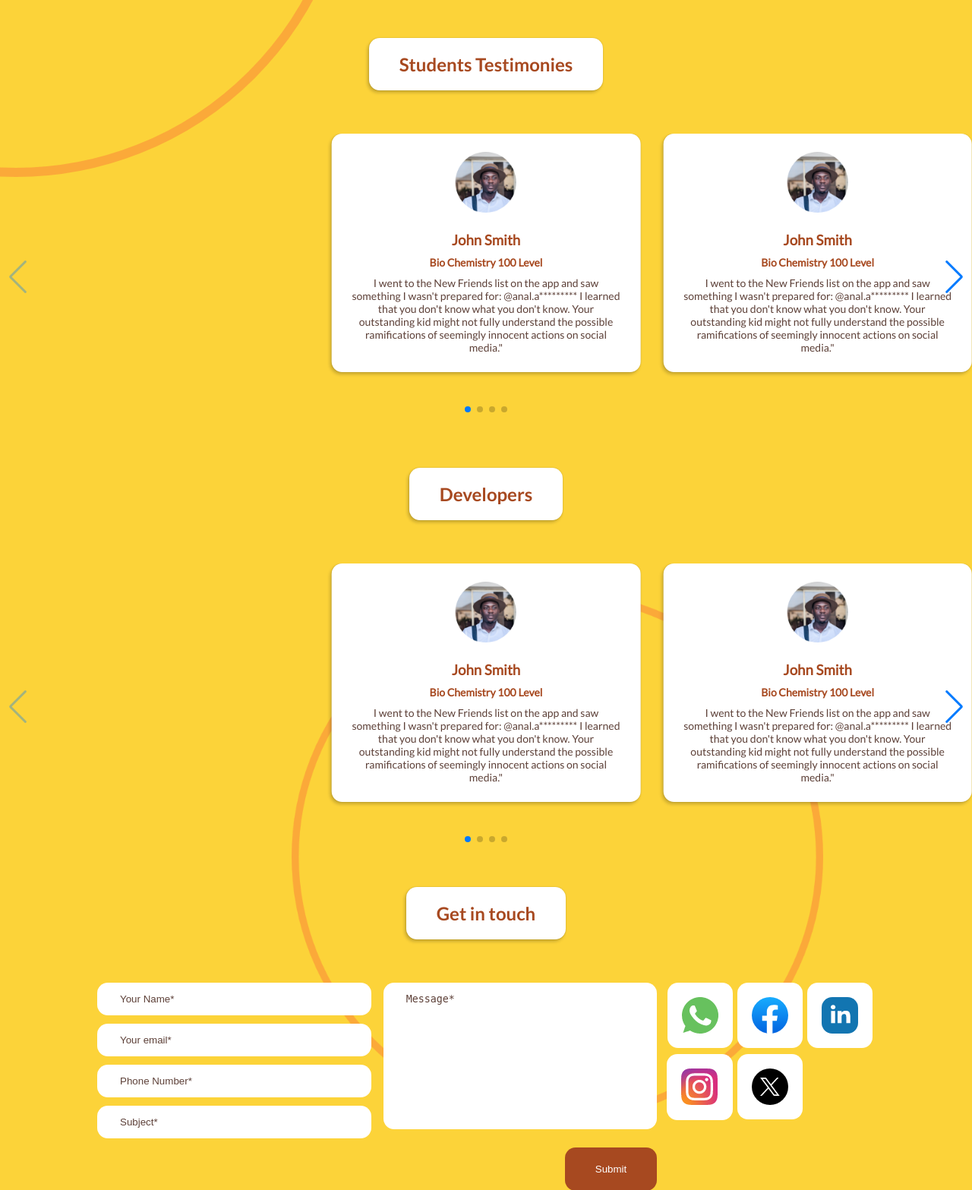
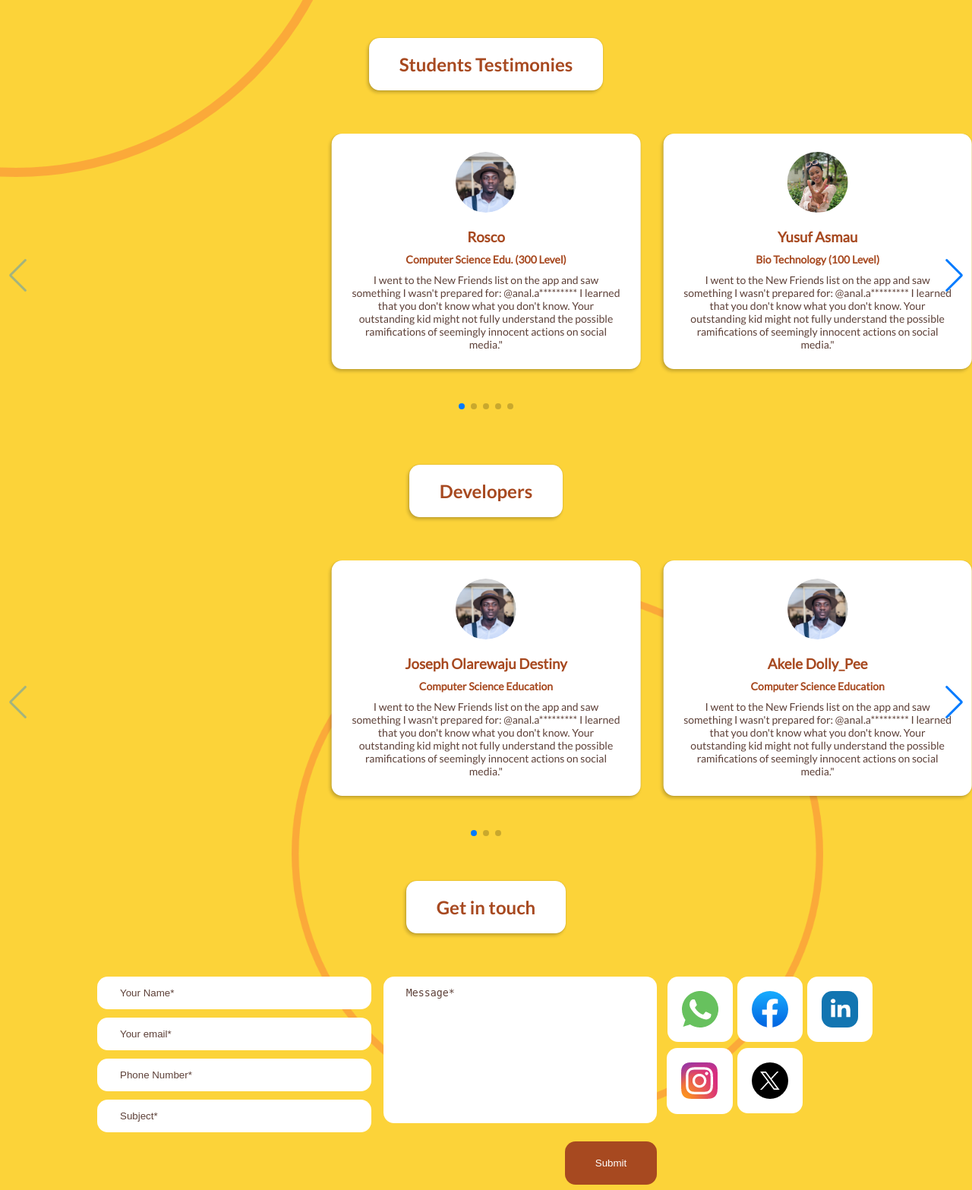
Before and after one commit to Akojiflash/FUL-GST-QUIZ, a PHP site: page /GstQuizSite/ in a window 1280 px wide. Shown: the part 1324-2891 px from the top of the page at 76% size. Run offline with PHP 8.4, Linux system fonts and the light colour scheme.

Commit message:
i updated the pictures on the home-page

```diff
--- a/css/styles.css
+++ b/css/styles.css
@@ -236,12 +236,13 @@ figure figcaption p {
     position: relative;
 }
 
-.Students-testimonies__img-container {
+.Students-testimonies__img-container{
     width: 80px;
     aspect-ratio: 1/1;
     border-radius: 200px;
     line-height: none;
-    margin-bottom: 1.375rem;
+    margin-bottom: 1.325rem;
+    overflow: hidden;
 }
 
 p {
--- a/home.php
+++ b/home.php
@@ -120,13 +120,29 @@
             <h2>Students Testimonies</h2>
             <div class="swiper mySwiper">
                 <div class="Testimonies-article__wrapper swiper-wrapper">
-                    <article class="row swiper-slide">
+                <article class="row swiper-slide">
                         <div class="Students-testimonies__img-container">
                             <img class="Students-testimonies__img" src="images/Rectangle 12.png" alt="">
                         </div>
                         <div class="Testimonies-article_text-container">
-                            <h3>John Smith</h3>
-                            <p class="department">Bio Chemistry 100 Level</p>
+                            <h3>Rosco</h3>
+                            <p class="department">Computer Science Edu. (300 Level)</p>
+                            <p>
+                                I went to the New Friends list on the app and saw something I wasn't prepared for:
+                                @anal.a*********
+                                I learned that you don't know what you don't know. Your outstanding kid might not fully
+                                understand the possible ramifications of seemingly innocent actions on social media."
+                            </p>
+                        </div>
+                    </article>
+
+                    <article class="row swiper-slide">
+                        <div class="Students-testimonies__img-container">
+                            <img class="Students-testimonies__img" src="images/Asmau.jpg" alt="">
+                        </div>
+                        <div class="Testimonies-article_text-container">
+                            <h3>Yusuf Asmau</h3>
+                            <p class="department">Bio Technology (100 Level)</p>
                             <p>
                                 I went to the New Friends list on the app and saw something I wasn't prepared for:
                                 @anal.a*********
@@ -137,11 +153,11 @@
                     </article>
                     <article class="row swiper-slide">
                         <div class="Students-testimonies__img-container">
-                            <img class="Students-testimonies__img" src="images/Rectangle 12.png" alt="">
+                            <img class="Students-testimonies__img" src="images/Arome.jpg" alt="">
                         </div>
                         <div class="Testimonies-article_text-container">
-                            <h3>John Smith</h3>
-                            <p class="department">Bio Chemistry 100 Level</p>
+                            <h3>Aikoye Arome</h3>
+                            <p class="department">Mathematics Edu. (100 Level)</p>
                             <p>
                                 I went to the New Friends list on the app and saw something I wasn't prepared for:
                                 @anal.a*********
@@ -152,11 +168,11 @@
                     </article>
                     <article class="row swiper-slide">
                         <div class="Students-testimonies__img-container">
-                            <img class="Students-testimonies__img" src="images/Rectangle 12.png" alt="">
+                            <img class="Students-testimonies__img" src="images/Treasure.jpg" alt="">
                         </div>
                         <div class="Testimonies-article_text-container">
-                            <h3>John Smith</h3>
-                            <p class="department">Bio Chemistry 100 Level</p>
+                            <h3>Treasure</h3>
+                            <p class="department">Bio Technology (100 Level)</p>
                             <p>
                                 I went to the New Friends list on the app and saw something I wasn't prepared for:
                                 @anal.a*********
@@ -165,13 +181,14 @@
                             </p>
                         </div>
                     </article>
+
                     <article class="row swiper-slide">
                         <div class="Students-testimonies__img-container">
-                            <img class="Students-testimonies__img" src="images/Rectangle 12.png" alt="">
+                            <img class="Students-testimonies__img" src="images/Damola.jpg" alt="">
                         </div>
                         <div class="Testimonies-article_text-container">
-                            <h3>John Smith</h3>
-                            <p class="department">Bio Chemistry 100 Level</p>
+                            <h3>Damola Isreal</h3>
+                            <p class="department">Bio Technology (100 Level)</p>
                             <p>
                                 I went to the New Friends list on the app and saw something I wasn't prepared for:
                                 @anal.a*********
@@ -200,8 +217,8 @@
                             <img class="Students-testimonies__img" src="images/Rectangle 12.png" alt="">
                         </div>
                         <div class="Testimonies-article_text-container">
-                            <h3>John Smith</h3>
-                            <p class="department">Bio Chemistry 100 Level</p>
+                            <h3>Joseph Olarewaju Destiny</h3>
+                            <p class="department">Computer Science Education</p>
                             <p>
                                 I went to the New Friends list on the app and saw something I wasn't prepared for:
                                 @anal.a*********
@@ -215,8 +232,8 @@
                             <img class="Students-testimonies__img" src="images/Rectangle 12.png" alt="">
                         </div>
                         <div class="Testimonies-article_text-container">
-                            <h3>John Smith</h3>
-                            <p class="department">Bio Chemistry 100 Level</p>
+                            <h3>Akele Dolly_Pee</h3>
+                            <p class="department">Computer Science Education</p>
                             <p>
                                 I went to the New Friends list on the app and saw something I wasn't prepared for:
                                 @anal.a*********
@@ -230,8 +247,8 @@
                             <img class="Students-testimonies__img" src="images/Rectangle 12.png" alt="">
                         </div>
                         <div class="Testimonies-article_text-container">
-                            <h3>John Smith</h3>
-                            <p class="department">Bio Chemistry 100 Level</p>
+                            <h3>Ameh David</h3>
+                            <p class="department">Computer Science Education</p>
                             <p>
                                 I went to the New Friends list on the app and saw something I wasn't prepared for:
                                 @anal.a*********
@@ -240,7 +257,7 @@
                             </p>
                         </div>
                     </article>
-                    <article class="row swiper-slide">
+                    <!-- <article class="row swiper-slide">
                         <div class="Students-testimonies__img-container">
                             <img class="Students-testimonies__img" src="images/Rectangle 12.png" alt="">
                         </div>
@@ -254,7 +271,7 @@
                                 understand the possible ramifications of seemingly innocent actions on social media."
                             </p>
                         </div>
-                    </article>
+                    </article> -->
                 </div>
                 <div class="navigators">
                     <div class="swiper-button-next"></div>
```
Also changed, not shown: images/Arome.jpg (added), images/Asmau.jpg (added), images/Damola.jpg (added), images/Treasure.jpg (added).
